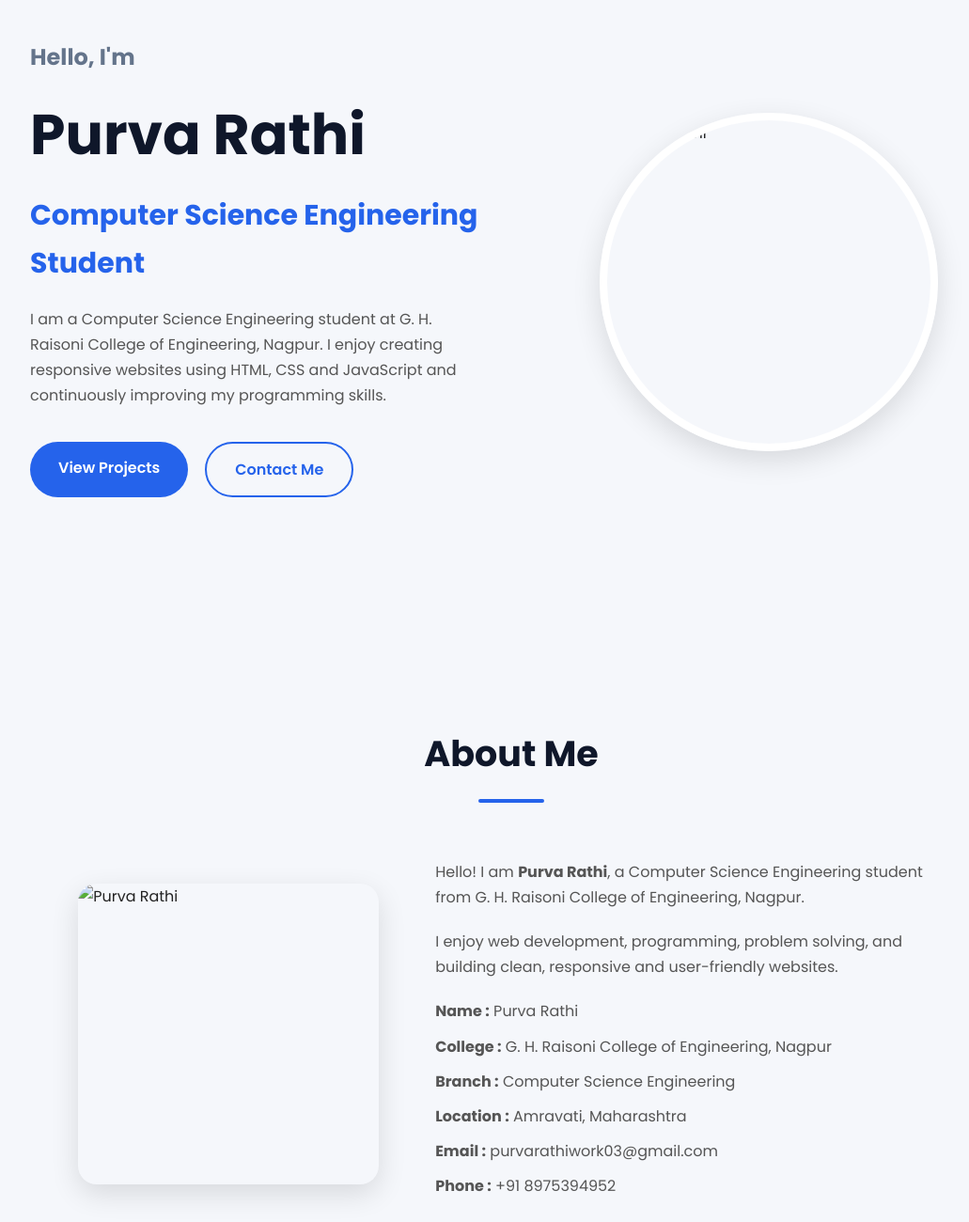
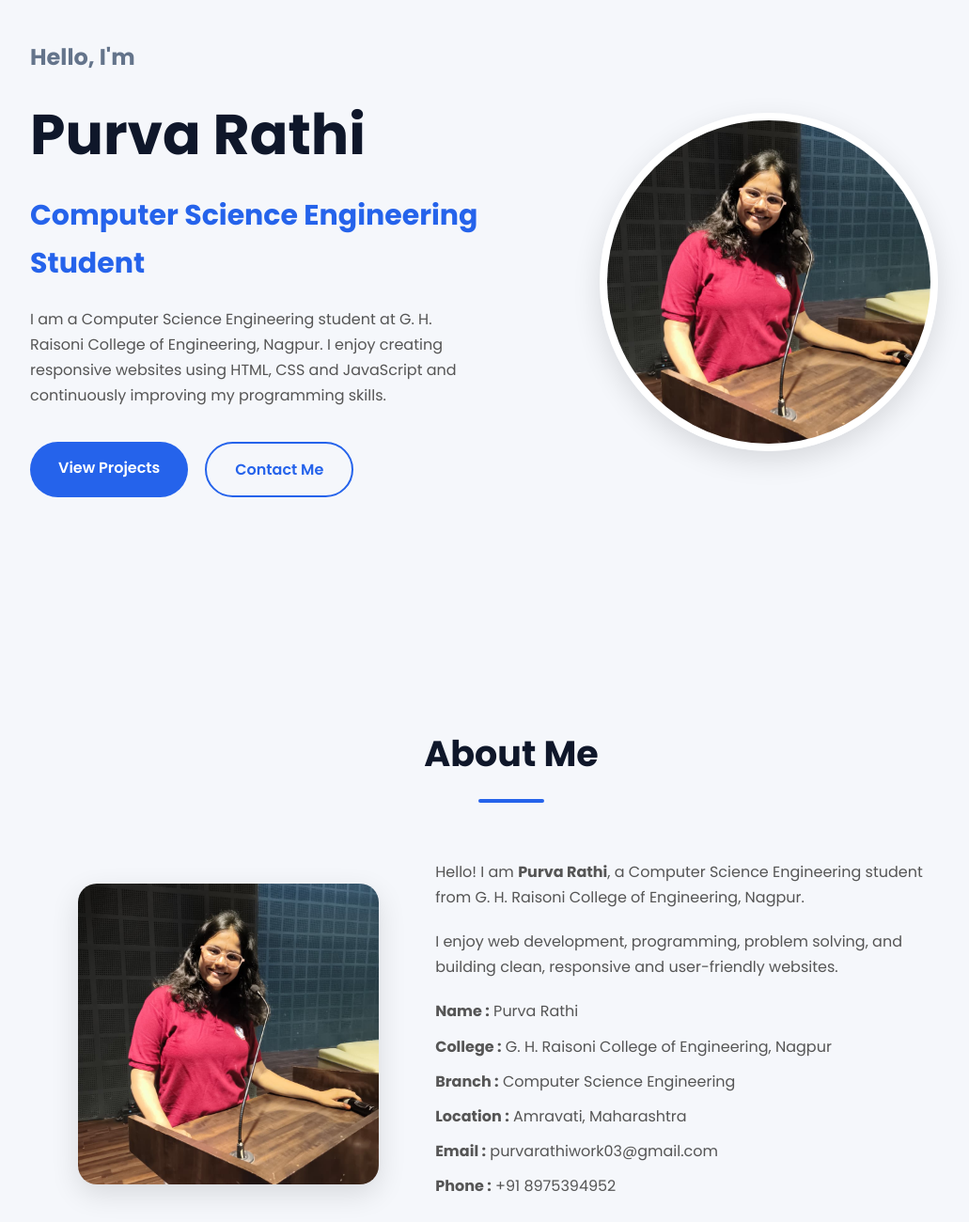
Before and after one commit to purvarathi0405/codealpha-Portfolio, a plain HTML site: page index.html in a window 1280 px wide. Shown: the part 120-1420 px from the top of the page at 94% size, without its empty margins (96-1127 px from the left). Drawn offline with Linux system fonts and the light colour scheme.

Commit message:
Update index.html

```diff
--- a/index.html
+++ b/index.html
@@ -77,7 +77,7 @@
 
     <div class="hero-image">
 
-        <img src="images/profile.jpg" alt="Purva Rathi">
+        <img src="profile.jpg" alt="Purva Rathi">
 
     </div>
 
@@ -93,7 +93,7 @@
 
             <div class="about-image">
 
-                <img src="images/profile.jpg" alt="Purva Rathi">
+                <img src="profile.jpg" alt="Purva Rathi">
 
             </div>
 
```
